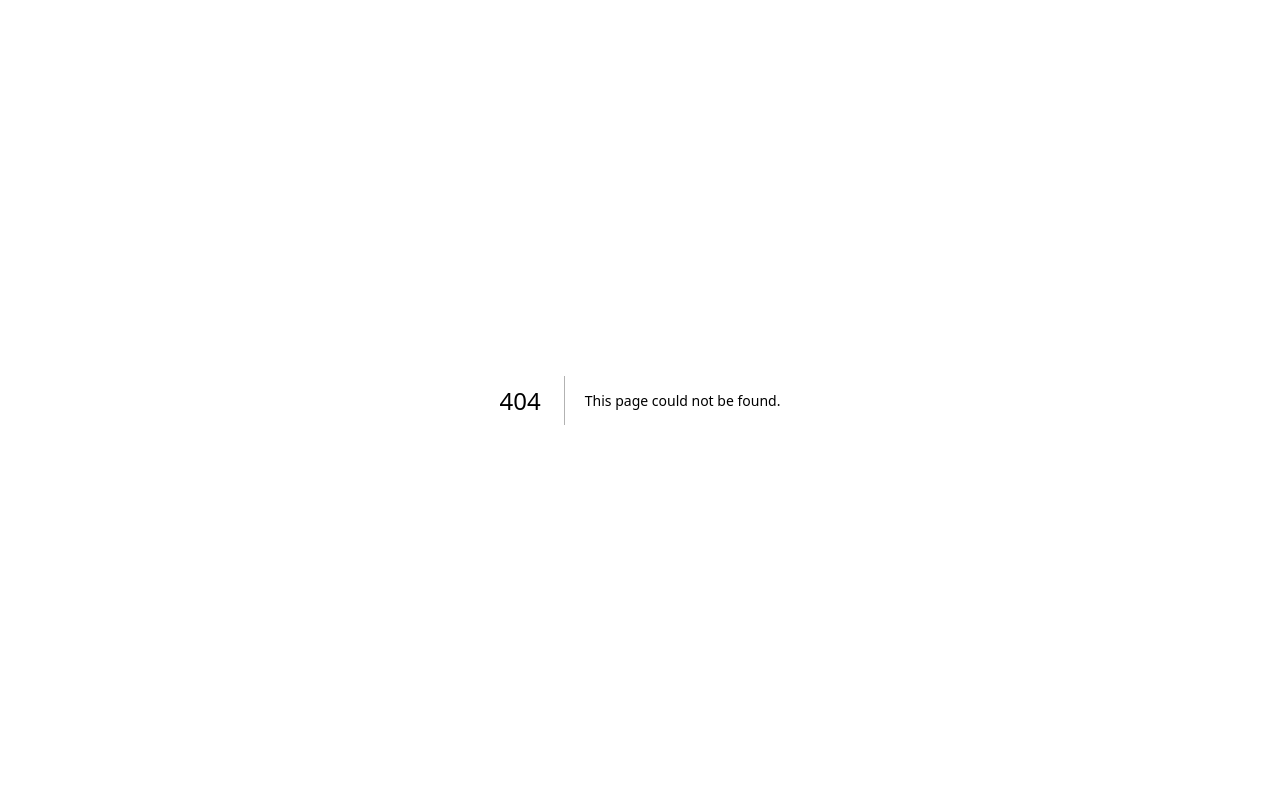
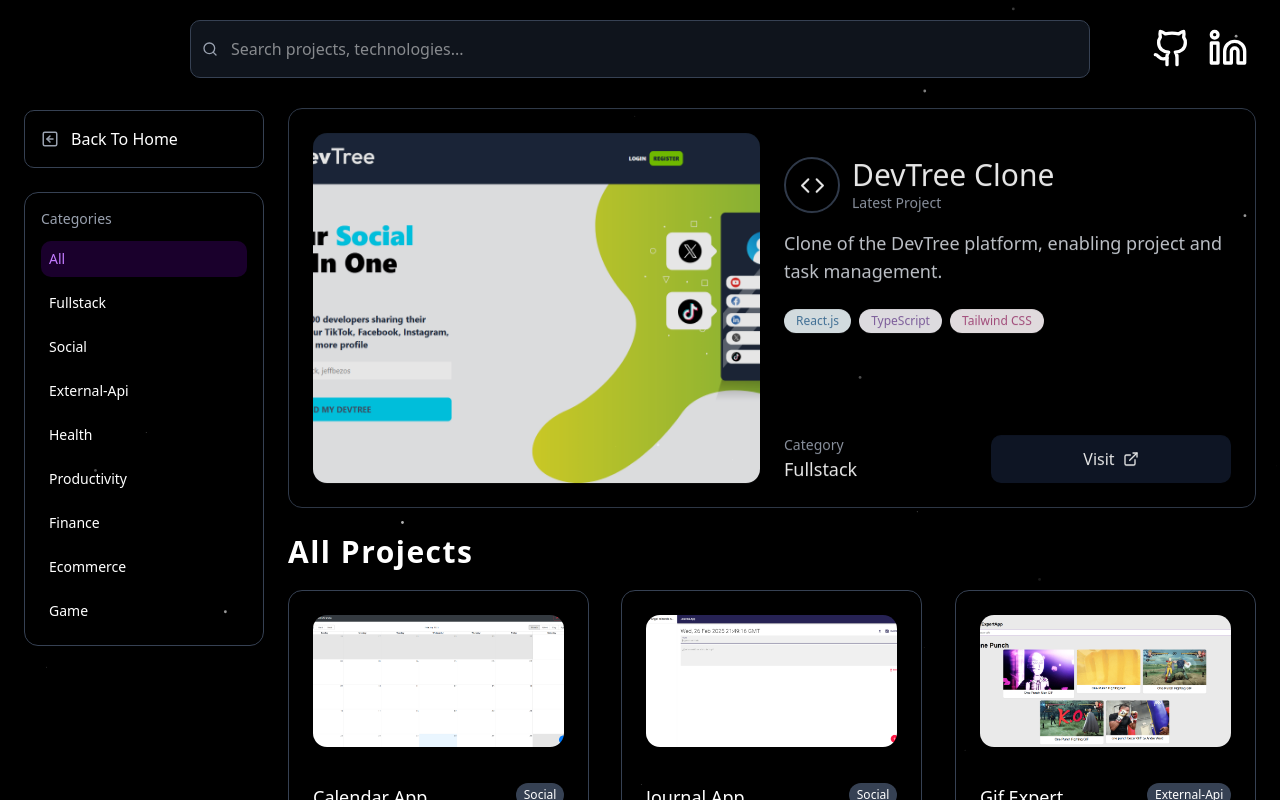
Before and after one commit to mirchez/miguel-portfolio, a Next.js app: page /projects in a window 1280 px wide. Before the commit this address had no page. Shown: the top 800 px of the page. Built offline with nearby package versions, Linux system fonts and the light colour scheme.

Commit message:
- Add env varibales to deployment. - Limit Featured Projects to 3.

```diff
--- a/app/(proyects)/proyects/page.tsx
+++ b/app/(projects)/projects/page.tsx
@@ -14,6 +14,10 @@
 
 // Validate projects to prevent errors
 const validatedProjects = validateProjects(projects);
+
+// Get the last 3 projects for featured section
+const lastThreeProjects = validatedProjects.slice(0, 3);
+console.log({ lastThreeProjects });
 
 // Get unique categories
 const categories = [
@@ -39,7 +43,7 @@
   const [searchQuery, setSearchQuery] = useState("");
   const [debouncedSearchQuery, setDebouncedSearchQuery] = useState("");
   const [filteredProjects, setFilteredProjects] = useState(validatedProjects);
-  const [featuredProject, setFeaturedProject] = useState(validatedProjects[0]);
+  const [currentFeaturedIndex, setCurrentFeaturedIndex] = useState(0);
 
   const [activeTab, setActiveTab] = useState("all");
 
@@ -47,7 +51,7 @@
   const debouncedSearch = useCallback(
     debounce((query: string) => {
       setDebouncedSearchQuery(query);
-    }, 500),
+    }, 600),
     []
   );
 
@@ -122,11 +126,10 @@
     }
   };
 
-  // Set a random featured project every n seconds
+  // Rotate through the last 3 projects every 3 seconds
   useEffect(() => {
     const interval = setInterval(() => {
-      const randomIndex = Math.floor(Math.random() * validatedProjects.length);
-      setFeaturedProject(validatedProjects[randomIndex]);
+      setCurrentFeaturedIndex((prev) => (prev + 1) % lastThreeProjects.length);
     }, 3000);
 
     return () => clearInterval(interval);
@@ -242,11 +245,11 @@
 
           {/* Main Content */}
           <div className="flex flex-col gap-6">
-            {/* Featured Project */}
+            {/* Featured Projects */}
             {activeTab === "all" && (
               <Tilt key="compact" rotationFactor={2} isRevese>
                 <motion.div
-                  key={featuredProject.id}
+                  key={lastThreeProjects[currentFeaturedIndex].id}
                   initial={{ opacity: 0, y: 20 }}
                   animate={{ opacity: 1, y: 0 }}
                   exit={{ opacity: 0, y: -20 }}
@@ -254,7 +257,7 @@
                 >
                   <div className="grid grid-cols-1 md:grid-cols-2 sm:gap-6">
                     <a
-                      href={featuredProject.link}
+                      href={lastThreeProjects[currentFeaturedIndex].link}
                       target="_blank"
                       rel="noopener noreferrer"
                     >
@@ -262,10 +265,13 @@
                         <div />
                         <Image
                           src={
-                            featuredProject?.image ||
+                            lastThreeProjects[currentFeaturedIndex]?.image ||
                             "/placeholder.svg?height=400&width=600"
                           }
-                          alt={featuredProject?.title || "Featured Project"}
+                          alt={
+                            lastThreeProjects[currentFeaturedIndex]?.title ||
+                            "Featured Project"
+                          }
                           width={600}
                           height={400}
                           priority={true}
@@ -276,30 +282,30 @@
 
                     <div className="pt-6 px-0 flex flex-col justify-between">
                       <div>
-                        <div className="flex items-center gap-3 mb-4 ">
+                        <div className="flex items-center gap-3 mb-4">
                           <div className="w-10 h-10 md:w-14 md:h-14 rounded-full border-2 border-gray-700 flex items-center justify-center hover:bg-purple-500/20 transition-all duration-200 cursor-pointer">
                             <Code size={25} />
                           </div>
                           <div>
                             <h3 className="text-lg md:text-3xl font-medium">
-                              {featuredProject?.title}
+                              {lastThreeProjects[currentFeaturedIndex]?.title}
                             </h3>
                             <p className="text-sm md:text-md text-gray-400">
-                              Featured Project
+                              Latest Project
                             </p>
                           </div>
                         </div>
 
                         <p className="text-gray-300 mb-6 text-sm md:text-lg">
-                          {featuredProject?.description}
+                          {lastThreeProjects[currentFeaturedIndex]?.description}
                         </p>
 
                         <div className="flex flex-wrap gap-2 mb-6 text-sm md:text-lg">
-                          {featuredProject?.technologies
+                          {lastThreeProjects[currentFeaturedIndex]?.technologies
                             ?.slice(0, 3)
                             .map((tech) => (
                               <span
-                                key={`${featuredProject.id}-${tech.id}`}
+                                key={`${lastThreeProjects[currentFeaturedIndex].id}-${tech.id}`}
                                 className="text-xs px-3 py-1 rounded-full"
                                 style={{
                                   backgroundColor: tech.color?.bg || "#2d2d3a",
@@ -316,17 +322,17 @@
                         <div>
                           <div className="text-sm text-gray-400">Category</div>
                           <div className="text-sm md:text-lg font-medium capitalize">
-                            {featuredProject?.category}
+                            {lastThreeProjects[currentFeaturedIndex]?.category}
                           </div>
                         </div>
 
                         <a
-                          href={featuredProject.link}
+                          href={lastThreeProjects[currentFeaturedIndex].link}
                           target="_blank"
                           rel="noopener noreferrer"
                           className="px-4 py-3 sm:px-6 bg-gray-900 text-white rounded-lg hover:bg-purple-500/20 font-medium xl:w-60"
                         >
-                          <button className="flex items-center gap-2 font-medium text-ellipsis w-full justify-center ">
+                          <button className="flex items-center gap-2 font-medium text-ellipsis w-full justify-center">
                             Visit
                             <ExternalLink size={16} />
                           </button>
@@ -360,6 +366,7 @@
                         (project) =>
                           activeTab === "all" || project.category === activeTab
                       )
+                      .slice(3)
                       .map((project) => (
                         <Tilt key={project.id} rotationFactor={5} isRevese>
                           <motion.div
--- a/app/components/ui/card-buttons.tsx
+++ b/app/components/ui/card-buttons.tsx
@@ -18,10 +18,10 @@
           easing="ease-out"
           initialOpacity={0}
         >
-          <Link href="/proyects" passHref>
+          <Link href="/projects" passHref>
             <button className="group px-6 py-3 bg-gray-900 text-white rounded-lg hover:bg-purple-700/20 transition-all duration-200 font-medium flex items-center gap-2 w-full text-ellipsis">
               <Typewriter
-                words={["Explore Proyects", "20+ Deployed"]}
+                words={["Explore Projects", "20+ Deployed"]}
                 loop
                 typeSpeed={60}
                 deleteSpeed={40}
--- a/app/layout.tsx
+++ b/app/layout.tsx
@@ -1,7 +1,7 @@
 import type { Metadata } from "next";
 import { Geist, Geist_Mono } from "next/font/google";
 import "./globals.css";
-import HeaderIcons from "@/components/ui/headerIcons"; // o la ruta correcta si la pones en /components/ui
+import HeaderIcons from "@/components/ui/headerIcons"; // or the correct path if placed in /components/ui
 import { Toaster } from "react-hot-toast";
 
 const geistSans = Geist({
@@ -17,7 +17,7 @@
 export const metadata: Metadata = {
   title: "Miguel Miranda | Portfolio",
   description:
-    "Portafolio showing personal web developer named Miguel Miranda proyects. Uses next.js intenting to show every proyects he has worked on and built",
+    "Personal portfolio showcasing Miguel Miranda's web development projects. Built with Next.js to display all projects and work experience.",
 };
 
 export default function RootLayout({
```
